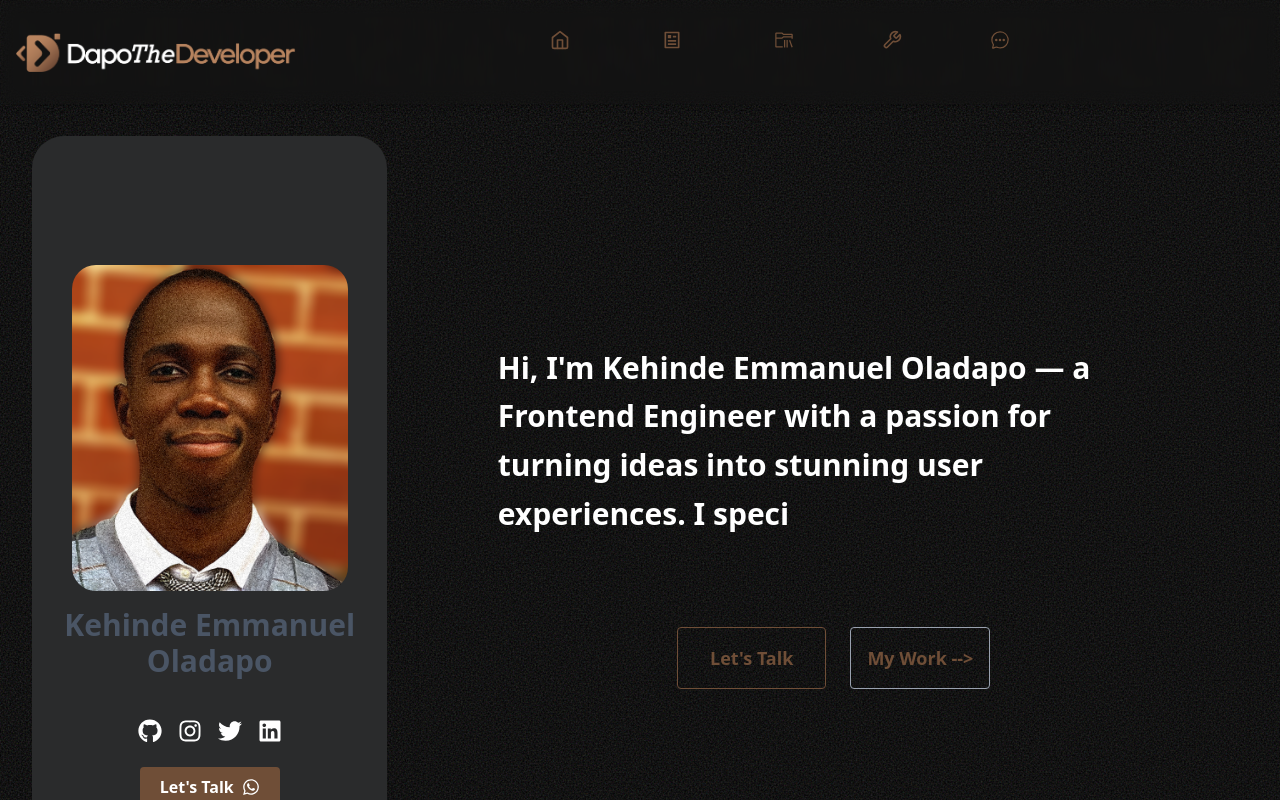
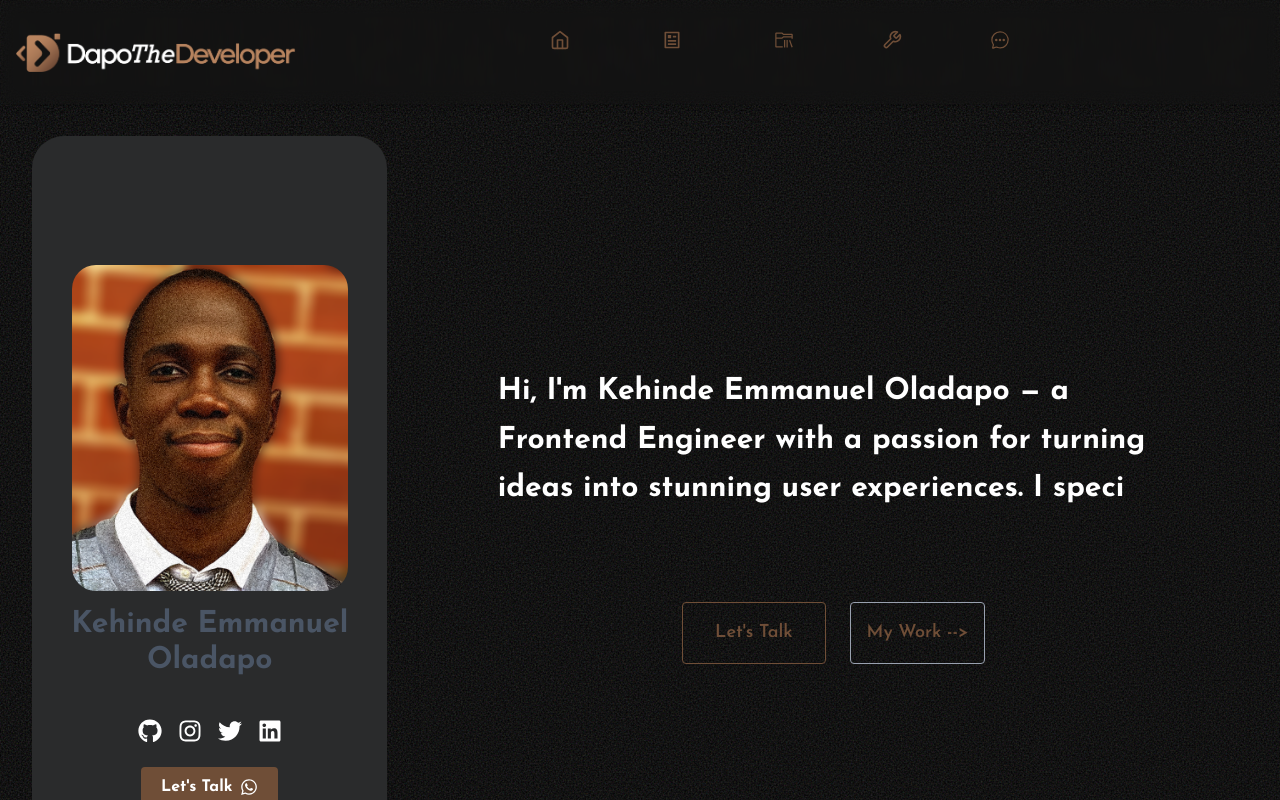
Before and after one commit to emmyKcodes/MyPortfolio, a Next.js app: page / in a window 1280 px wide. Shown: the top 800 px of the page. Built offline with nearby package versions, Linux system fonts and the light colour scheme.

Commit message:
Yinka Correction

```diff
--- a/src/app/globals.css
+++ b/src/app/globals.css
@@ -148,3 +148,8 @@
     animation: fadeIn 1s ease-out forwards;
   }
 }
+
+
+.font-josefin {
+  font-family: "Josefin Sans" !important;
+}
--- a/tailwind.config.ts
+++ b/tailwind.config.ts
@@ -25,7 +25,7 @@ module.exports = {
         },
       },
       fontFamily: {
-        josefin: ["var(--font-josefin)"],
+        josefin: ["var(--font-josefin)", "sans-serif"],
       },
       animation: {
         fadeIn: "fadeIn 1s ease-out forwards",
@@ -34,4 +34,5 @@ module.exports = {
     },
   },
   plugins: [],
+  preflight: true,
 };
```
